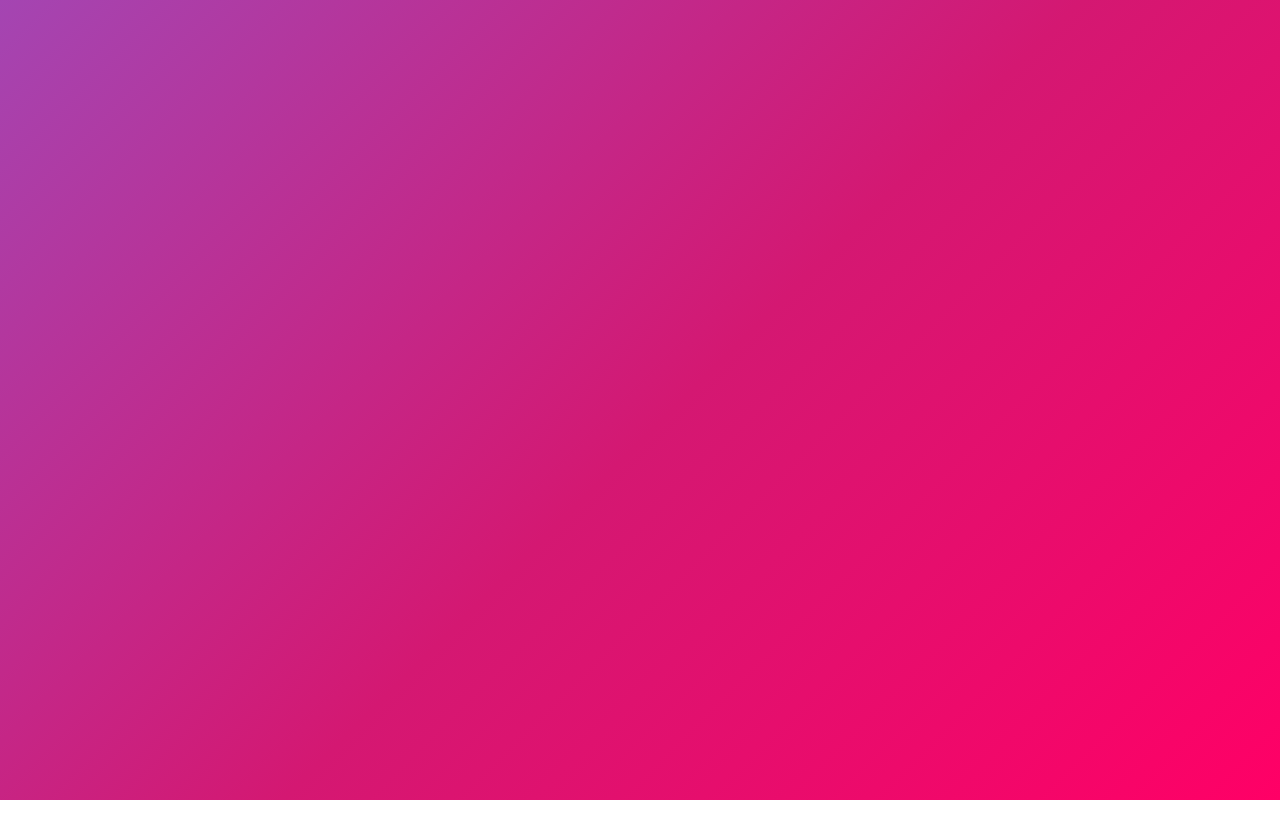
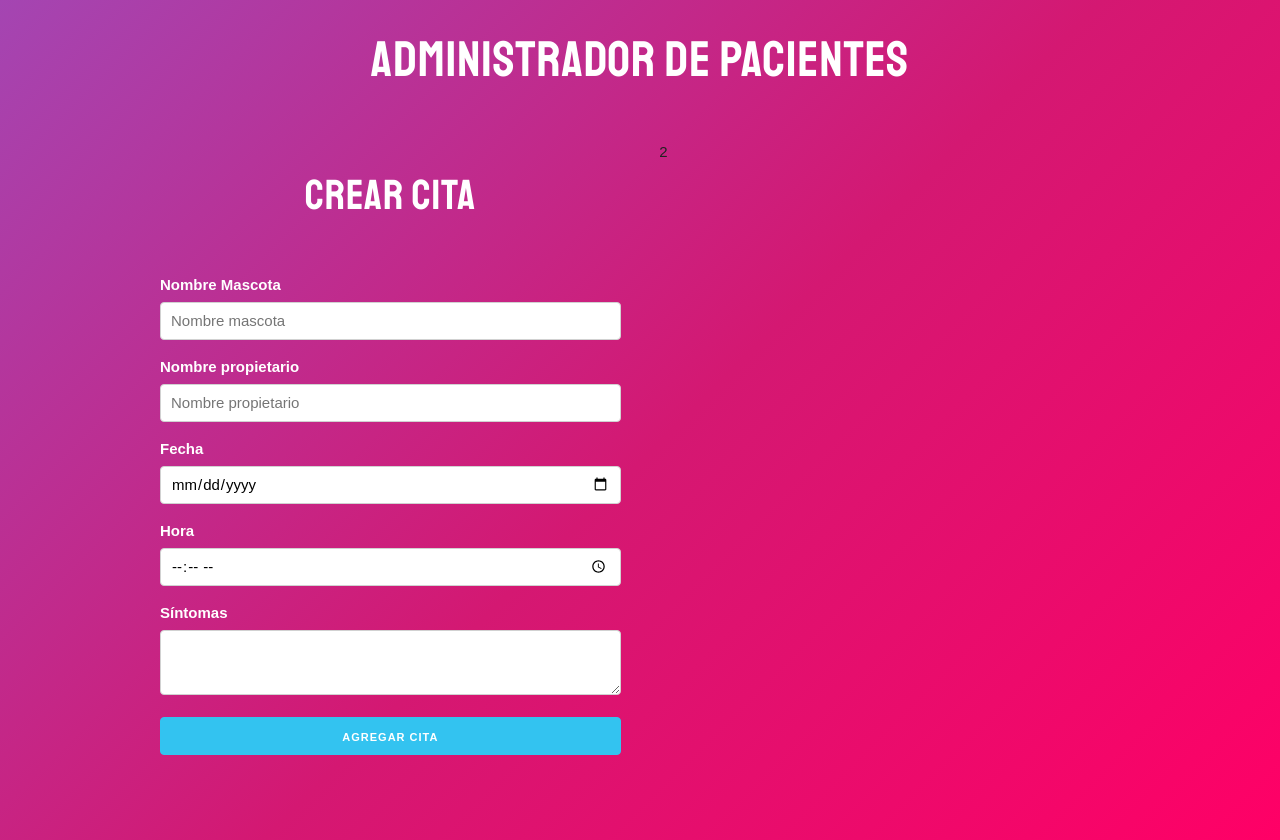
Before and after one commit to roburi/Tutoriales, a React (Create React App) app in the folder citas/: page / in a window 1280 px wide. Before the commit the page ends 800 px from the top, so only its background shows below. Built offline with nearby package versions, Linux system fonts and the light colour scheme.

Commit message:
agregando los campos del formulario

```diff
--- a/citas/src/App.js
+++ b/citas/src/App.js
@@ -1,11 +1,24 @@
-import React from 'react';
+import React,{Fragment} from 'react';
+import Formulario from './components/Formulario';
+
+
 function App() {
   return (
-    <div className="App">
-      <header className="App-header">
+    <Fragment>
+      <h1>Administrador de Pacientes</h1>
 
-      </header>
-    </div>
+      <div className="container">
+        <div className="row">
+          <div className="one-half column">
+          <Formulario/>
+          </div>
+          <div className="one-half column">
+          2
+          </div>
+        </div>
+      </div>
+
+    </Fragment>
   );
 }
 
--- /dev/null
+++ b/citas/src/components/Formulario.jsx
@@ -0,0 +1,32 @@
+import React, {Fragment} from 'react';
+
+function Formulario() {
+    return(
+        <Fragment>
+            <h2>Crear Cita</h2>
+
+            <form>
+                <label>Nombre Mascota</label>
+                <input type="text" name="mascota" className="u-full-width" placeholder="Nombre mascota"/>
+
+                <label>Nombre propietario</label>
+                <input type="text" name="mascota" className="u-full-width" placeholder="Nombre propietario"/>
+
+                <label>Fecha</label>
+                <input type="date" name="mascota" className="u-full-width"/>
+
+                <label>Hora</label>
+                <input type="time" name="mascota" className="u-full-width"/>
+
+                <label>Síntomas</label>
+                <textarea
+                    className="u-full-width"
+                    name="sintomas"></textarea>
+
+                <button type="submit" className="u-full-width button-primary">Agregar Cita</button>
+            </form>
+        </Fragment>
+    );
+}
+
+export default Formulario;
```
